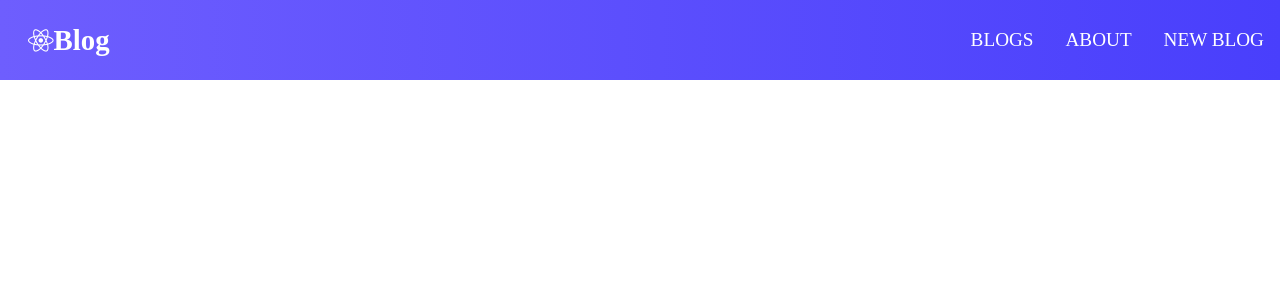
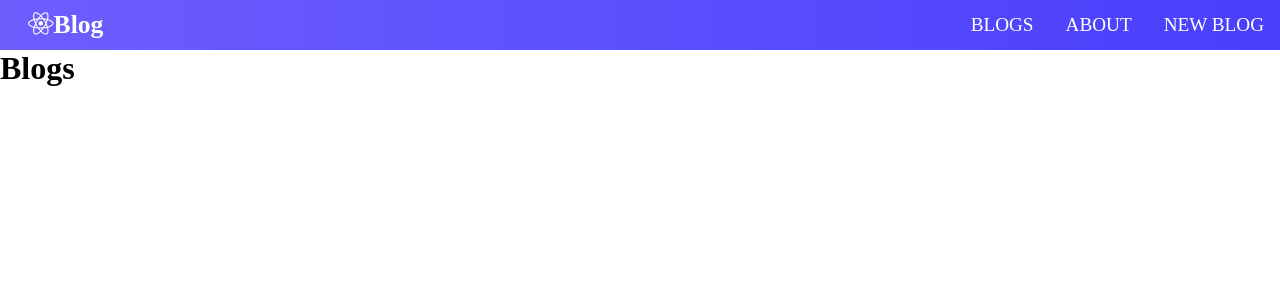
Before and after one commit to joaoarieira/blog-react, a React (Create React App) app: page /blogs in a window 1280 px wide. Shown: the top 300 px of the page. Built offline with nearby package versions, Linux system fonts and the light colour scheme.

Commit message:
Rotas adicionadas

```diff
--- a/package.json
+++ b/package.json
@@ -8,6 +8,7 @@
     "@testing-library/user-event": "^12.1.10",
     "react": "^17.0.2",
     "react-dom": "^17.0.2",
+    "react-router-dom": "^5.2.0",
     "react-scripts": "4.0.3",
     "web-vitals": "^1.0.1"
   },
@@ -34,5 +35,8 @@
       "last 1 firefox version",
       "last 1 safari version"
     ]
+  },
+  "devDependencies": {
+    "@types/react-router-dom": "^5.1.7"
   }
 }
--- a/src/App.js
+++ b/src/App.js
@@ -1,12 +1,15 @@
 import React from 'react';
 import './App.css';
-import Navbar from "./components/Navbar/Navbar"
+import Routes from './routes';
+import { BrowserRouter } from 'react-router-dom';
+import Navbar from './components/Navbar/Navbar';
 
 function App() {
   return (
-    <div className="App">
-      <Navbar/>
-    </div>
+    <BrowserRouter>
+      <Navbar />
+      <Routes />
+    </BrowserRouter>
   );
 }
 
--- a/src/components/Navbar/MenuItems.js
+++ b/src/components/Navbar/MenuItems.js
@@ -2,17 +2,17 @@
 export const MenuItems = [
     {
         title: 'BLOGS',
-        url: '#',
+        url: 'blogs',
         cName: 'nav-links'
     },
     {
         title: 'ABOUT',
-        url: '#',
+        url: 'about',
         cName: 'nav-links'
     },
     {
         title: 'NEW BLOG',
-        url: '#',
+        url: 'new-blog',
         cName: 'nav-links'
     }
 ];
--- a/src/components/Navbar/Navbar.css
+++ b/src/components/Navbar/Navbar.css
@@ -4,9 +4,8 @@
     rgb(110, 94, 254),
     rgba(73, 63, 252, 1) 100%
   );
-  height: 80px;
+  height: 50px;
   display: flex;
-  /*justify-content: center; **centraliza horizontalmente** */
   justify-content: space-between;
   align-items: center; /* centraliza verticalmente */
   font-size: 1.2em;
@@ -14,9 +13,10 @@
 
 .navbar-logo {
   color: white;
-  justify-self: start;
   margin-left: 20px;
-  cursor: pointer;
+  font-size: 1.6rem;
+  font-weight: bold;
+  text-decoration: none;
 }
 
 .fa-react {
--- a/src/components/Navbar/Navbar.js
+++ b/src/components/Navbar/Navbar.js
@@ -5,12 +5,10 @@ import './Navbar.css'
 function Navbar(){
     return(
         <nav className="NavbarItems">
-            <h1 className="navbar-logo">
+            <a className="navbar-logo" href="/">
                 <i className="fab fa-react"></i>Blog
-            </h1>
-            <div className="menu-icon">
+            </a>
 
-            </div>
             <ul className="nav-menu">{MenuItems.map((item, index) => {
                 return(
                     <li key={index}><a className={item.cName} href={item.url}>
--- /dev/null
+++ b/src/pages/About/index.js
@@ -0,0 +1,13 @@
+import React from 'react';
+
+function About() {
+    return(
+        <>
+            <h1>
+                About
+            </h1>
+        </>
+    );
+}
+
+export default About;
--- /dev/null
+++ b/src/pages/Blogs/index.js
@@ -0,0 +1,13 @@
+import React from 'react';
+
+function Blogs() {
+    return(
+        <>
+            <h1>
+                Blogs
+            </h1>
+        </>
+    );
+}
+
+export default Blogs;
--- /dev/null
+++ b/src/pages/Main/index.js
@@ -0,0 +1,13 @@
+import React from 'react';
+
+function Main() {
+    return(
+        <>
+            <h1>
+                Main
+            </h1>
+        </>
+    );
+}
+
+export default Main;
--- /dev/null
+++ b/src/pages/NewBlog/index.js
@@ -0,0 +1,13 @@
+import React from 'react';
+
+function NewBlog() {
+    return(
+        <>
+            <h1>
+                NewBlog
+            </h1>
+        </>
+    );
+}
+
+export default NewBlog;
--- /dev/null
+++ b/src/routes/index.js
@@ -0,0 +1,21 @@
+import React from 'react';
+import { Switch, Route} from 'react-router-dom';
+
+import About from '../pages/About';
+import Blogs from '../pages/Blogs';
+import Main from '../pages/Main';
+import NewBlog from '../pages/NewBlog';
+
+
+function Routes() {
+    return(
+        <Switch>
+            <Route path="/" exact component={Main} />
+            <Route path="/about" component={About} />
+            <Route path="/new-blog" component={NewBlog} />
+            <Route path="/blogs" component={Blogs} />
+        </Switch>
+    );
+}
+
+export default Routes;
```
Also changed, not shown: 1 other file (tests, documents, lock files or other folders).
